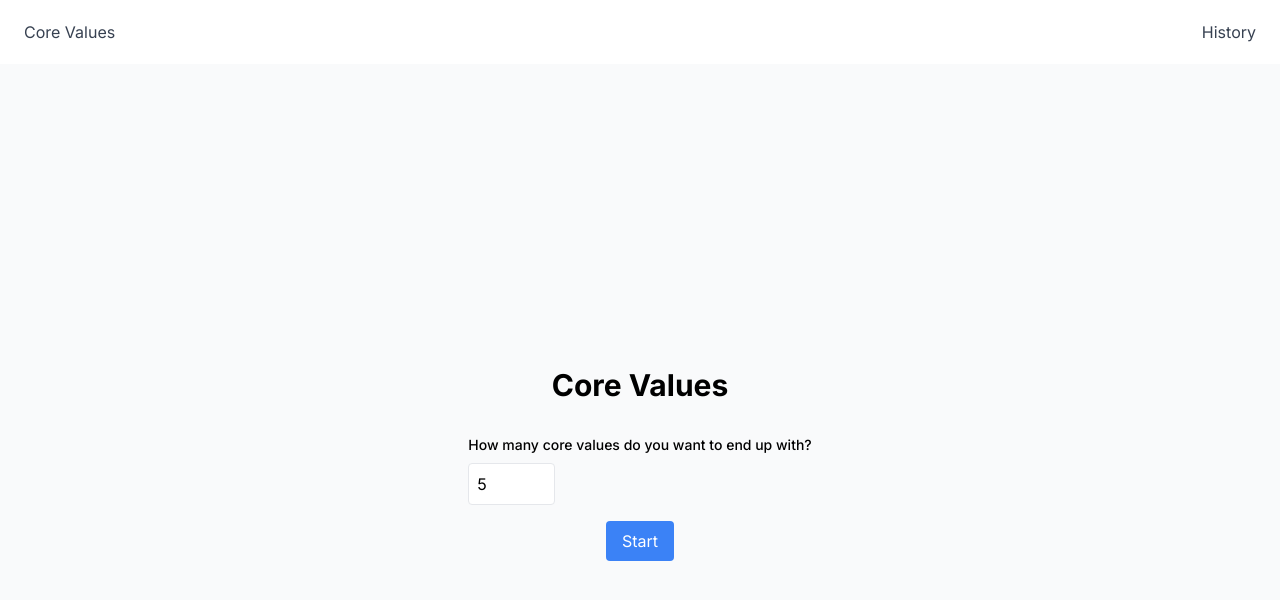
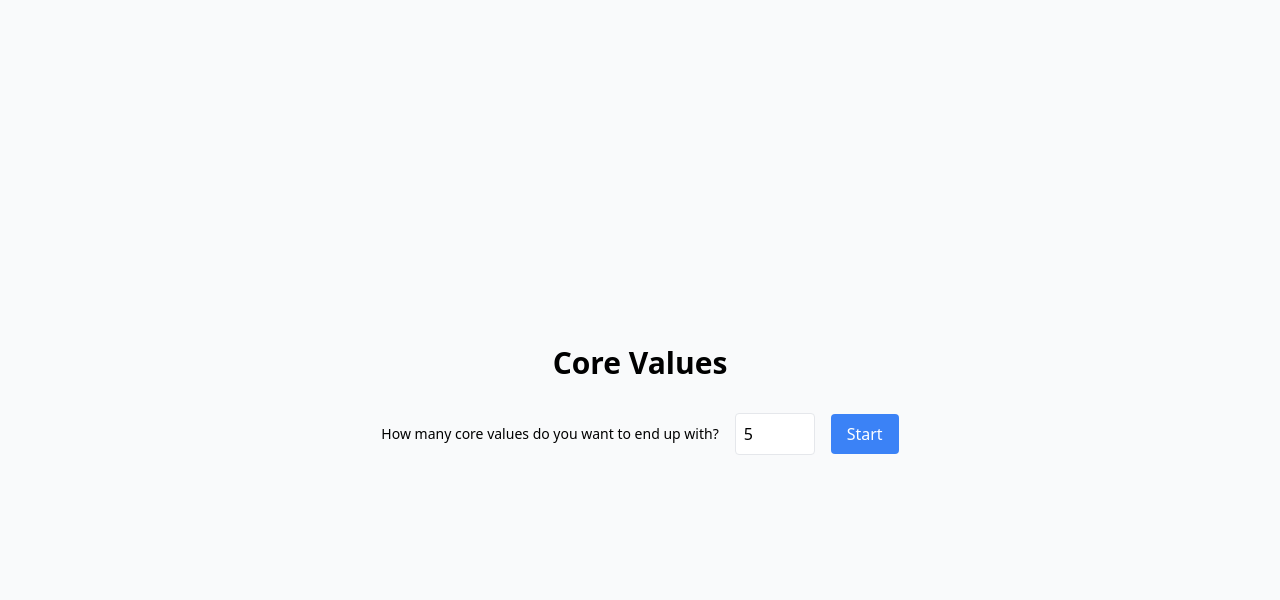
Before and after one commit to digitalanalogue9/digitalanalogue9.github.io, a Next.js app: page / in a window 1280 px wide. Shown: the top 600 px of the page. Built offline with nearby package versions, Linux system fonts and the light colour scheme.

Commit message:
fixing 1

```diff
--- a/src/app/globals.css
+++ b/src/app/globals.css
@@ -8,8 +8,18 @@
 }
 
 body {
-  color: rgb(var(--foreground-rgb));
-  background: rgb(var(--background-rgb));
+  background-image: url('/images/core-values.png');
+  background-size: cover;
+  background-position: center;
+  background-repeat: no-repeat;
+  background-attachment: fixed;
+  min-height: 100vh;
+}
+
+/* Add a semi-transparent overlay to improve text readability if needed */
+.content-overlay {
+  background-color: rgba(255, 255, 255, 0.9);
+  min-height: 100vh;
 }
 
 .card {
--- a/src/app/layout.tsx
+++ b/src/app/layout.tsx
@@ -1,14 +1,10 @@
-'use client'
-
+// src/app/layout.tsx
 import './globals.css'
-import { Inter } from 'next/font/google'
-import Navigation from '../components/Navigation'
-
-const inter = Inter({ subsets: ['latin'] })
+import ClientLayout from '../components/ClientLayout'
 
 export const metadata = {
   title: 'Core Values',
-  description: 'A tool to help discover your core values',
+  description: 'A tool to help you discover your core values',
 }
 
 export default function RootLayout({
@@ -18,11 +14,10 @@ export default function RootLayout({
 }) {
   return (
     <html lang="en">
-      <body className={inter.className}>
-        <Navigation />
-        <main className="min-h-screen">
+      <body>
+        <ClientLayout>
           {children}
-        </main>
+        </ClientLayout>
       </body>
     </html>
   )
--- /dev/null
+++ b/src/components/ClientLayout.tsx
@@ -0,0 +1,14 @@
+// src/components/ClientLayout.tsx
+'use client'
+
+import { ReactNode } from 'react'
+
+export default function ClientLayout({ children }: { children: ReactNode }) {
+  // Your client-side logic here
+  return (
+    <div>
+      {/* Client-side features */}
+      {children}
+    </div>
+  )
+}
--- a/src/components/StartScreen.tsx
+++ b/src/components/StartScreen.tsx
@@ -19,8 +19,8 @@ export default function StartScreen({ onStart }: StartScreenProps) {
   return (
     <div className="flex flex-col items-center justify-center min-h-screen">
       <h1 className="text-3xl font-bold mb-8">Core Values</h1>
-      <div className="mb-4">
-        <label className="block text-sm font-medium mb-2">
+      <div className="flex items-center space-x-4">
+        <label className="text-sm font-medium whitespace-nowrap">
           How many core values do you want to end up with?
         </label>
         <input
@@ -29,15 +29,15 @@ export default function StartScreen({ onStart }: StartScreenProps) {
           max="10"
           value={coreValuesCount}
           onChange={(e) => setCoreValuesCount(Number(e.target.value))}
-          className="border rounded p-2"
+          className="border rounded p-2 w-20"
         />
+        <button
+          onClick={handleStart}
+          className="bg-blue-500 text-white px-4 py-2 rounded hover:bg-blue-600 whitespace-nowrap"
+        >
+          Start
+        </button>
       </div>
-      <button
-        onClick={handleStart}
-        className="bg-blue-500 text-white px-4 py-2 rounded hover:bg-blue-600"
-      >
-        Start
-      </button>
     </div>
   );
 }
```
Also changed, not shown: public/images/README.md (added), public/images/core-values.png (added), public/images/core-values.webp (added).
